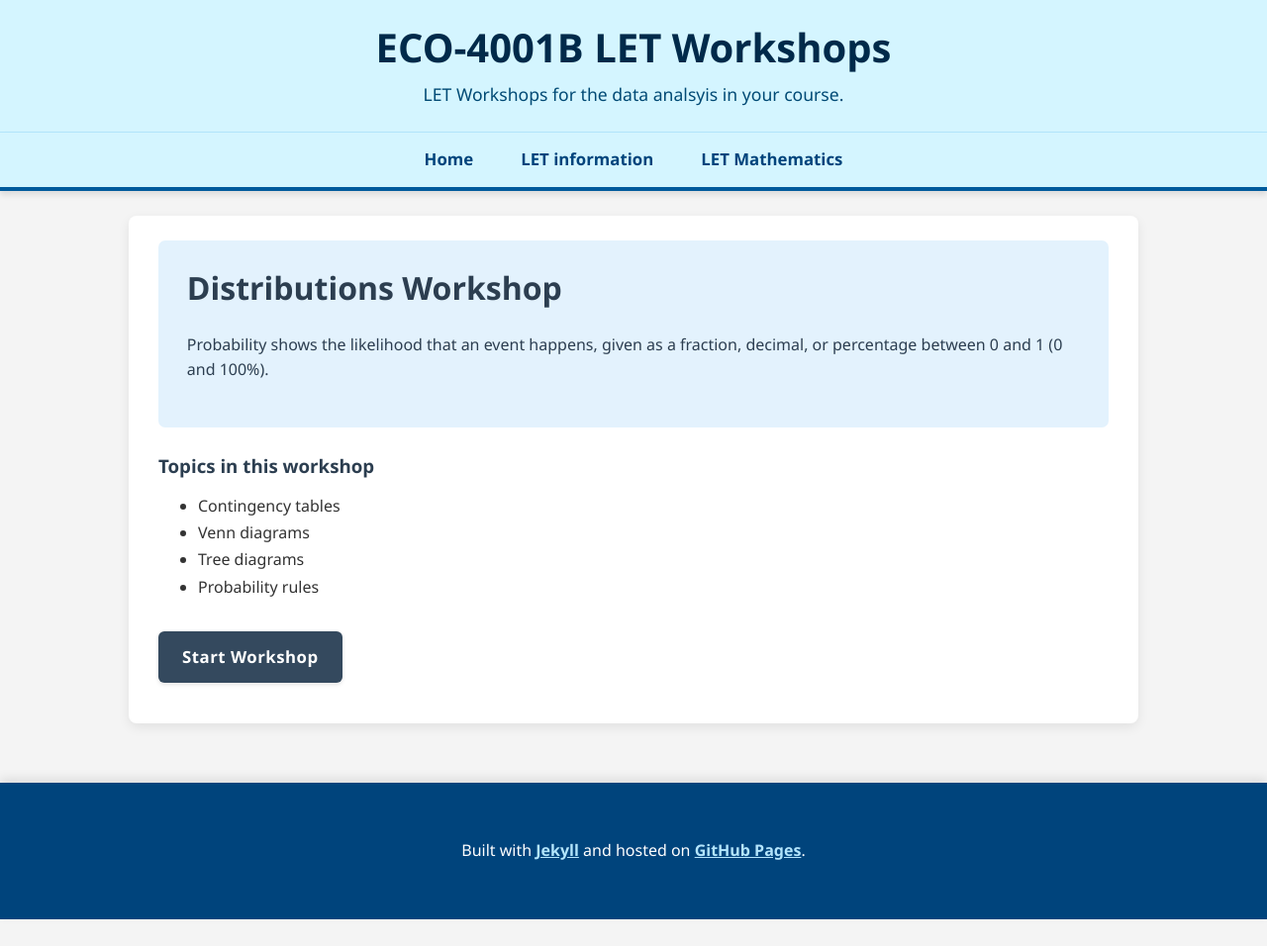
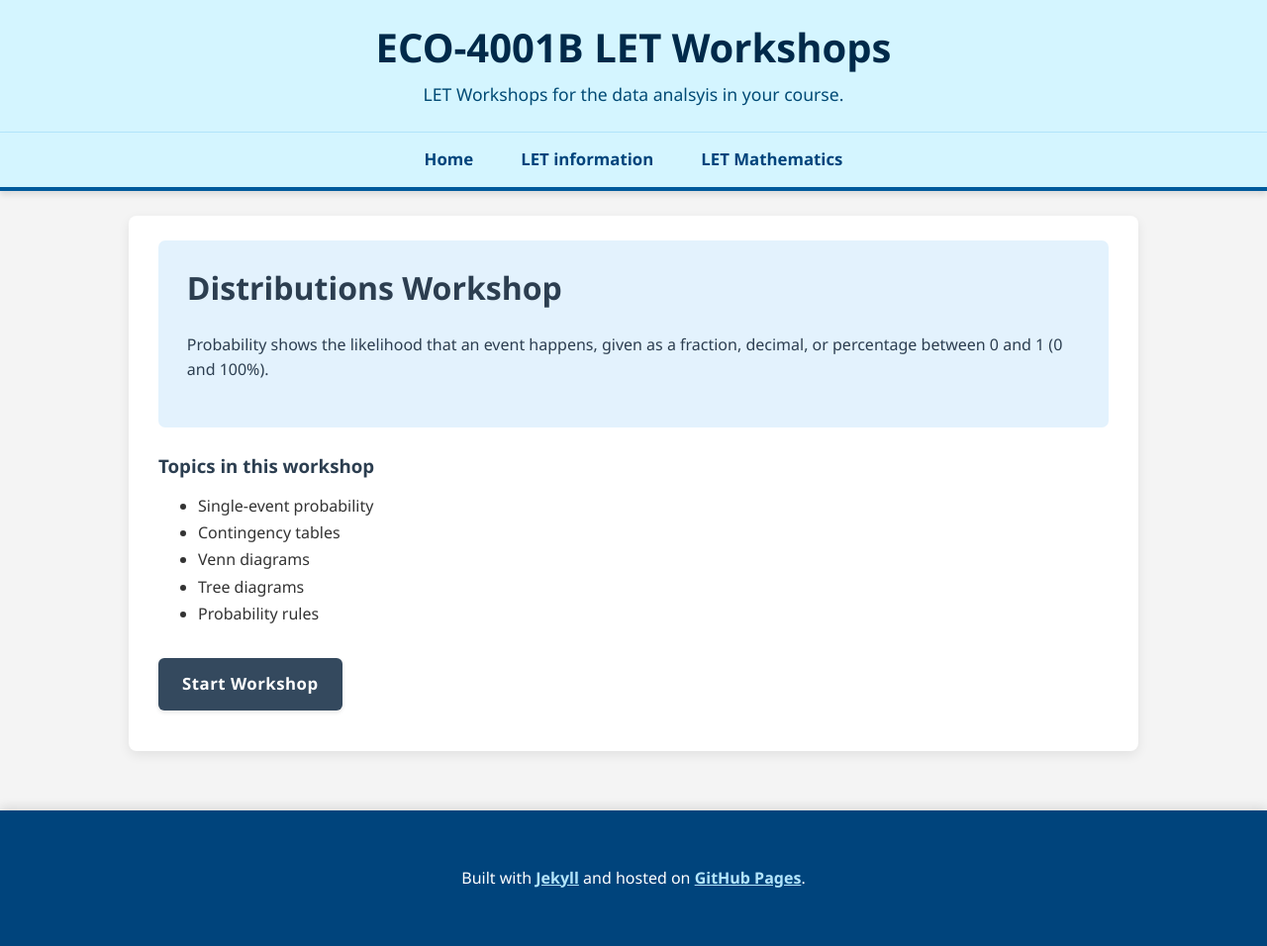
Before and after one commit to probe973/eco-4001b, a Jekyll site: the page built from probability/index.md, in a window 1280 px wide. Shown: the whole page at 99% size. Built offline with Jekyll 4.4.1, drawn with Linux system fonts in a browser that asks for light colours; before the commit the page ends 929 px from its top, so only the background shows below that.

Commit message:
Update workshop link for single-event probability

```diff
--- a/probability/index.md
+++ b/probability/index.md
@@ -13,10 +13,11 @@
 
 ### Topics in this workshop
 
+* Single-event probability
 * Contingency tables
 * Venn diagrams
 * Tree diagrams
 * Probability rules
 
 
-<a href="{{ "/probability/01-contingency.html" | relative_url }}" class="btn btn-primary">Start Workshop</a>
+<a href="{{ "/probability/01-one-event.html" | relative_url }}" class="btn btn-primary">Start Workshop</a>
```
